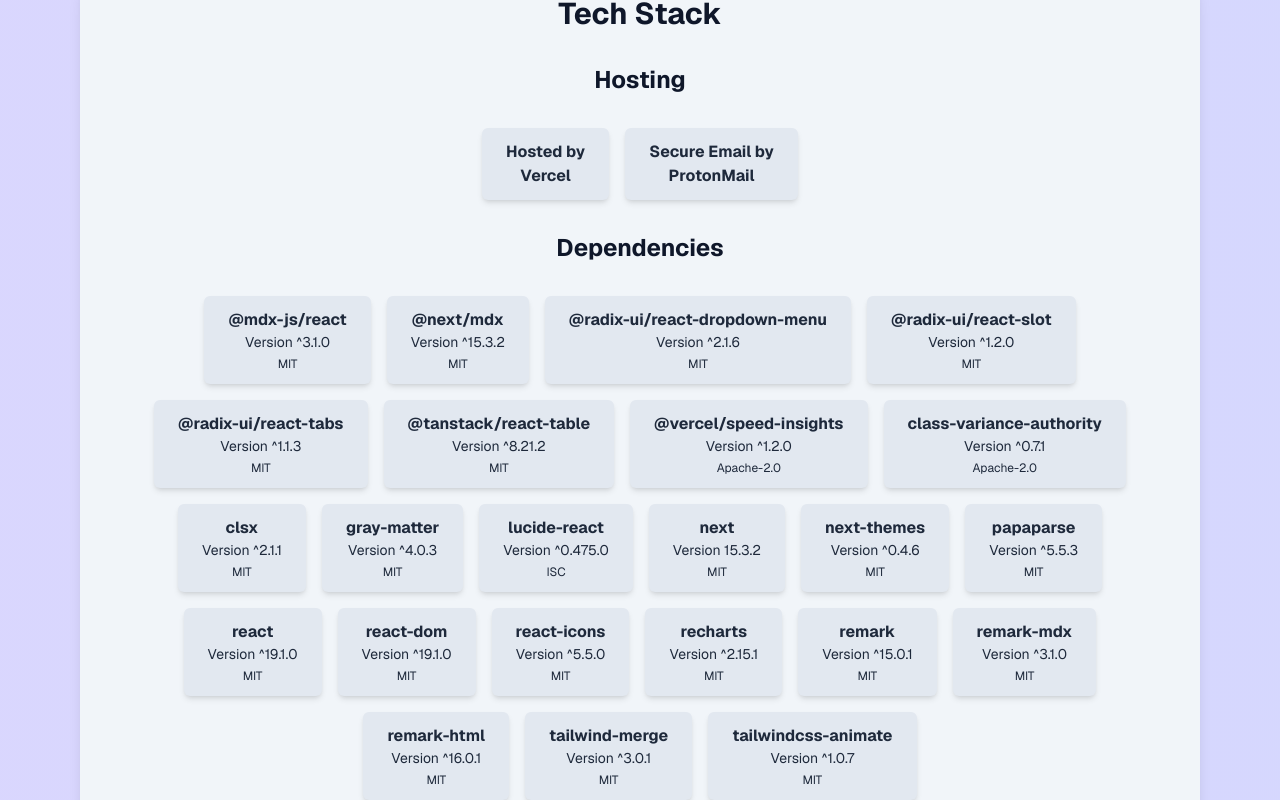
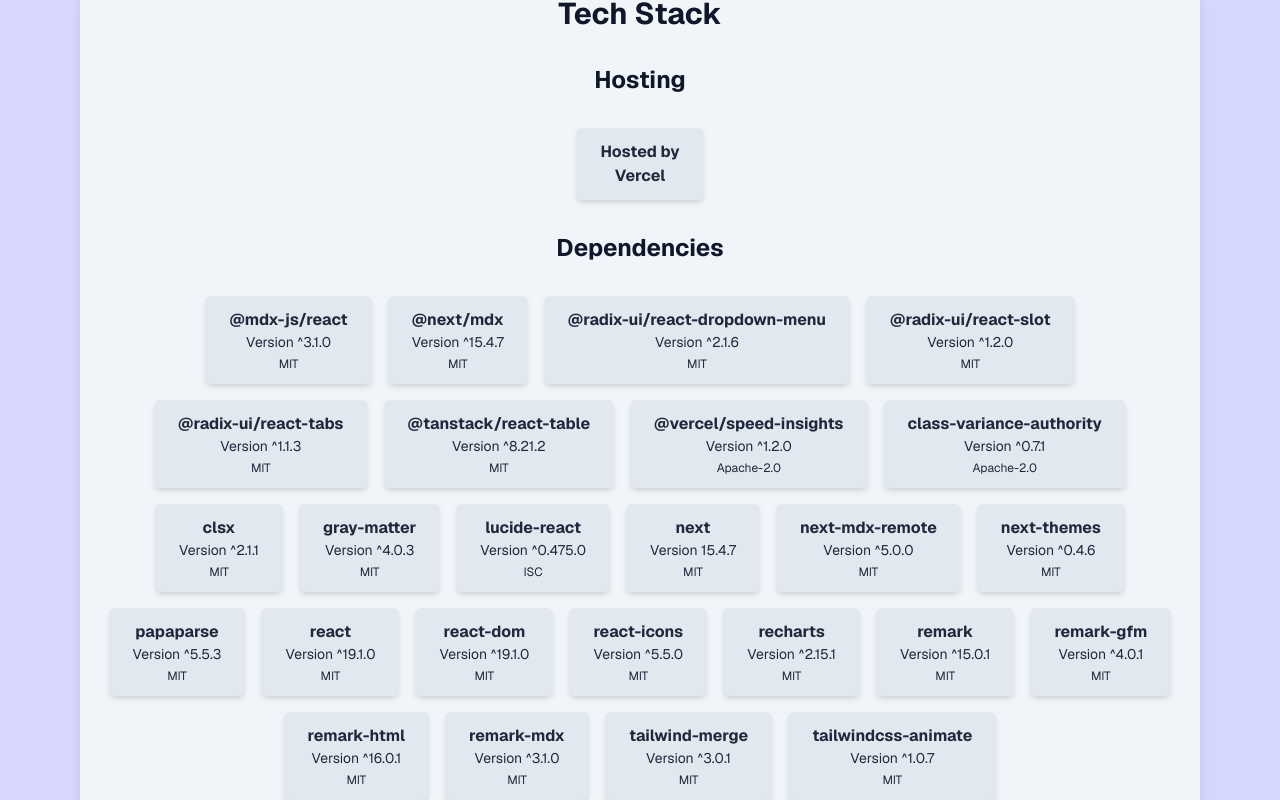
Before and after one commit to Matthew-Krueger/www.matthewkrueger.com, a Next.js app: page /about in a window 1280 px wide. Shown: the part 400-1200 px from the top of the page. Built offline with nearby package versions, Linux system fonts and the light colour scheme.

Commit message:
Update lockfile, package.json, and about page

```diff
--- a/package.json
+++ b/package.json
@@ -10,7 +10,7 @@
   },
   "dependencies": {
     "@mdx-js/react": "^3.1.0",
-    "@next/mdx": "^15.3.2",
+    "@next/mdx": "^15.4.7",
     "@radix-ui/react-dropdown-menu": "^2.1.6",
     "@radix-ui/react-slot": "^1.2.0",
     "@radix-ui/react-tabs": "^1.1.3",
--- a/src/app/about/page.tsx
+++ b/src/app/about/page.tsx
@@ -9,11 +9,6 @@
         url: "https://vercel.com",
         heading: <span>Hosted by</span>,
     },
-    {
-        name: <span>ProtonMail</span>,
-        url: "https://proton.me/mail",
-        heading: <span>Secure Email by</span>,
-    }
 ];
 
 const dependencies: Dependency[] = [
@@ -26,7 +21,7 @@
     {
         name: <span>@next/mdx</span>,
         url: "https://www.npmjs.com/package/@next/mdx",
-        version: <span>^15.3.2</span>,
+        version: <span>^15.4.7</span>,
         license: <span>MIT</span>,
     },
     {
@@ -86,7 +81,13 @@
     {
         name: <span>next</span>,
         url: "https://www.npmjs.com/package/next",
-        version: <span>15.3.2</span>,
+        version: <span>15.4.7</span>,
+        license: <span>MIT</span>,
+    },
+    {
+        name: <span>next-mdx-remote</span>,
+        url: "https://www.npmjs.com/package/next-mdx-remote",
+        version: <span>^5.0.0</span>,
         license: <span>MIT</span>,
     },
     {
@@ -132,15 +133,21 @@
         license: <span>MIT</span>,
     },
     {
-        name: <span>remark-mdx</span>,
-        url: "https://www.npmjs.com/package/remark-mdx",
-        version: <span>^3.1.0</span>,
+        name: <span>remark-gfm</span>,
+        url: "https://www.npmjs.com/package/remark-gfm",
+        version: <span>^4.0.1</span>,
         license: <span>MIT</span>,
     },
     {
         name: <span>remark-html</span>,
         url: "https://www.npmjs.com/package/remark-html",
         version: <span>^16.0.1</span>,
+        license: <span>MIT</span>,
+    },
+    {
+        name: <span>remark-mdx</span>,
+        url: "https://www.npmjs.com/package/remark-mdx",
+        version: <span>^3.1.0</span>,
         license: <span>MIT</span>,
     },
     {
```
Also changed, not shown: 1 other file (tests, documents, lock files or other folders).
